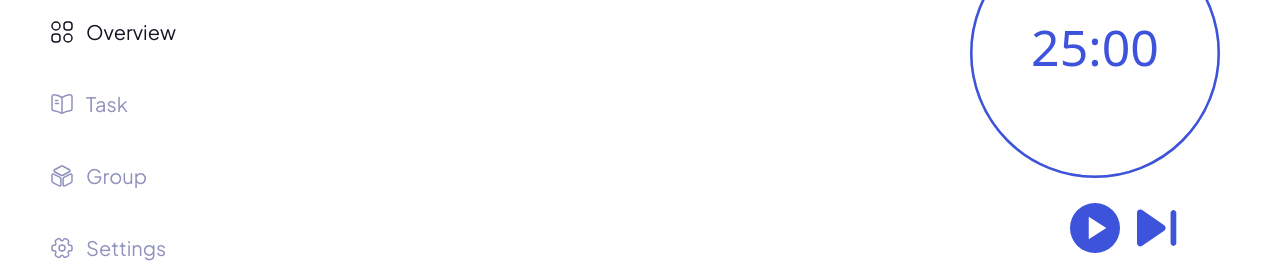
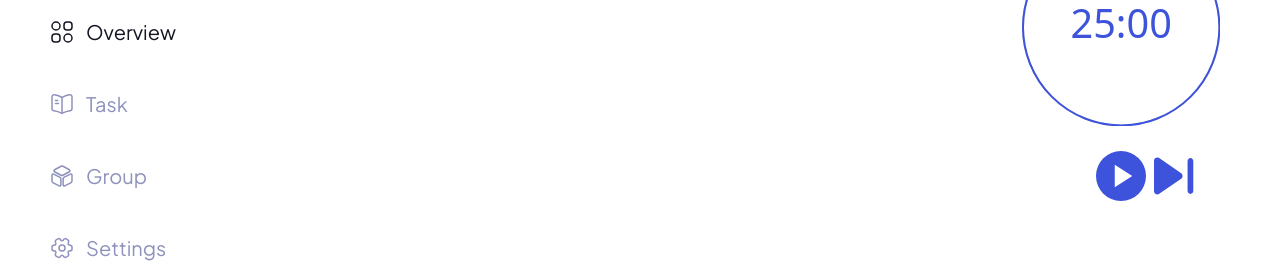
Before and after one commit to iamwilllll/TaskPodoro, a React (Vite) app: page / in a window 1280 px wide. Shown: the part 132-395 px from the top of the page. Built offline with nearby package versions, Linux system fonts and the light colour scheme.

Commit message:
feat: Implement nested routing and refactor main layout

```diff
--- a/src/layout/AppLayout.tsx
+++ b/src/layout/AppLayout.tsx
@@ -20,15 +20,15 @@ function AppLayout({ title }: AppLayoutProps) {
     useEffect(() => changeNavBarVisibility(), [location, changeNavBarVisibility]);
 
     return (
-        <section className="lg:grid-row-[1fr_3fr_3fr_3fr] gap-5 p-10 lg:grid lg:h-screen lg:grid-cols-[1fr_2fr_1fr]">
-            <SideNavBar className="col-start-1 col-end-2 row-start-1 row-end-5" />
+        <main className="gap-1 p-10 lg:grid lg:max-h-[100vh] lg:min-h-[100vh] lg:grid-cols-[1fr_3fr_1fr] lg:grid-rows-[1fr_4fr_4fr]">
+            <SideNavBar className="col-start-1 col-end-2 row-start-1 row-end-4" />
             <Header title={title} />
-            <Pomodoro className="col-start-3 col-end-4 row-start-1 row-end-5 hidden lg:block" />
+            <Pomodoro className="col-start-3 col-end-4 row-start-1 row-end-4 hidden lg:block" />
 
-            <section>
+            <section className="row-start-2 row-end-4 col-start-2 col-end-3 ">
                 <Outlet />
             </section>
-        </section>
+        </main>
     );
 }
 
--- a/src/router/AppRouter.tsx
+++ b/src/router/AppRouter.tsx
@@ -3,6 +3,7 @@ import { createBrowserRouter } from 'react-router-dom';
 import AppLayout from '../layout/AppLayout';
 import Error_404 from '../pages/Error_404';
 import Pomodoro from '../components/Pomodoro';
+import Overview from '../pages/Overview';
 
 export const router = createBrowserRouter([
     {
@@ -13,11 +14,13 @@ export const router = createBrowserRouter([
     {
         path: '/',
         element: <AppLayout />,
+        children: [{ path: '', element: <Overview /> }],
     },
 
     {
         path: '/tasks',
         element: <AppLayout title="Explore tasks" />,
+        children: [{ path: '' }],
     },
 
     {
@@ -29,10 +32,12 @@ export const router = createBrowserRouter([
     {
         path: '/groups',
         element: <AppLayout title="Explore groups" />,
+        children: [{ path: '' }],
     },
 
     {
         path: '/settings',
         element: <AppLayout title="Settings" />,
+        children: [{ path: '' }],
     },
 ]);
```
